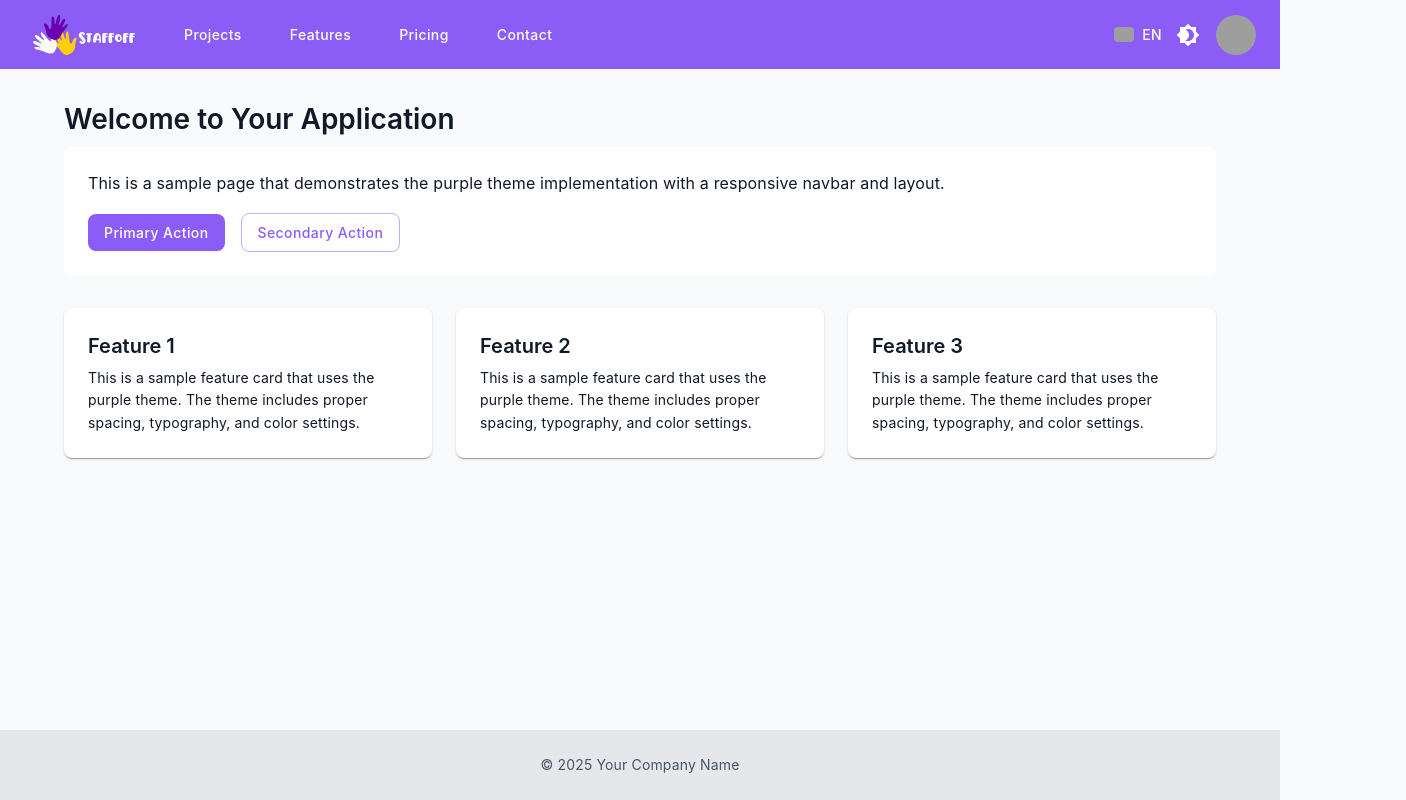
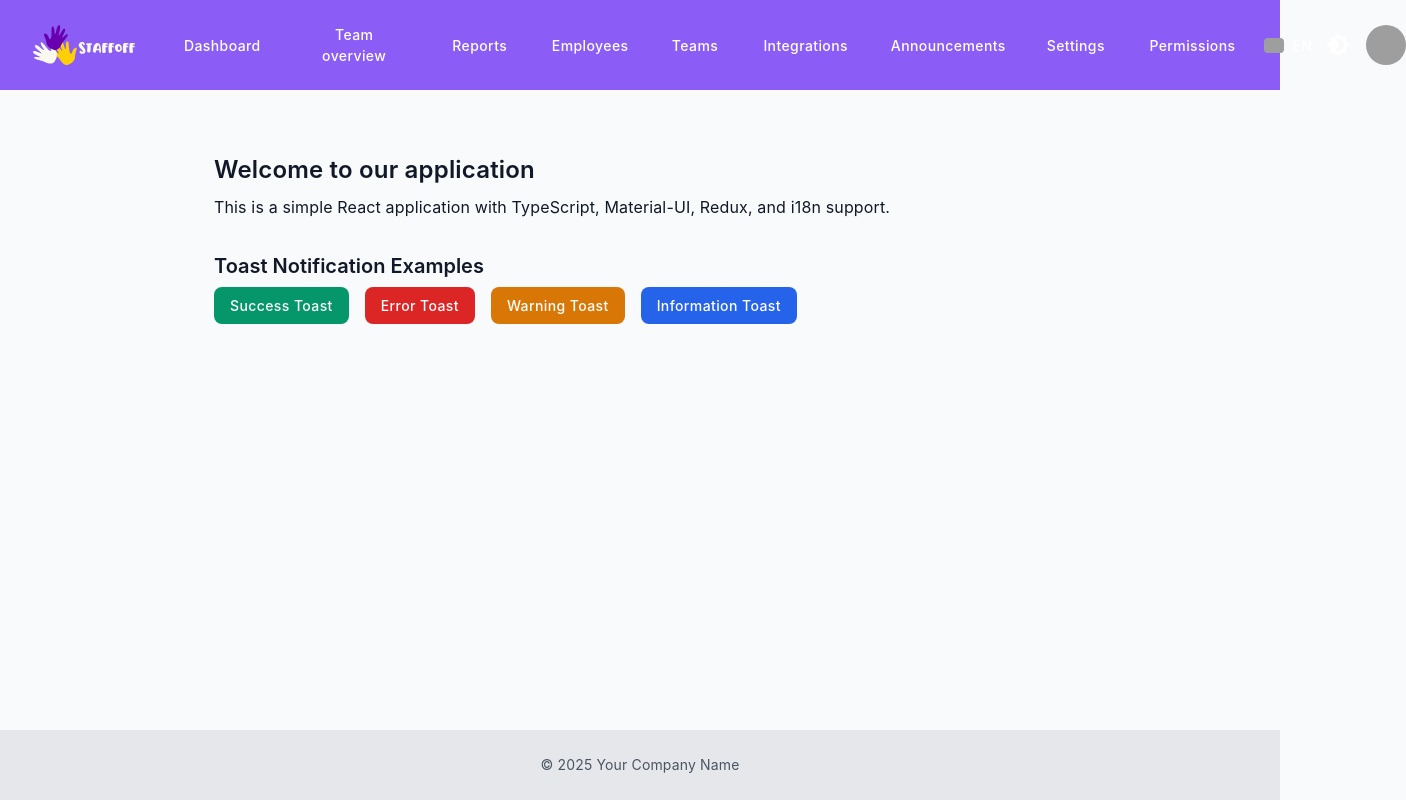
Before and after one commit to RollinSafary/staff-off, a React app: page / in a window 1280 px wide. Shown: the whole page, 1406 px wide, since content can reach past the window. Built offline with nearby package versions, Linux system fonts and the light colour scheme; grey boxes are pictures that could not be loaded.

Commit message:
Added fullCalendar

```diff
--- a/src/App.tsx
+++ b/src/App.tsx
@@ -1,66 +1,24 @@
-import React from 'react';
-import { ThemeProvider } from './theme/ThemeProvider';
-import { LanguageProvider } from './theme/LanguageContext';
-import Layout from './components/Layout';
-import { Typography, Button, Box, Paper, Grid, CssBaseline } from '@mui/material';
-import { useLanguage } from './theme/LanguageContext';
-import { getTranslation } from './mock/translations';
-import { ResponsiveProvider } from './theme/ResponsiveContext';
+import React from "react";
+import { ThemeProvider } from "./theme/ThemeProvider";
+import { LanguageProvider } from "./theme/LanguageContext";
+import Layout from "./components/Layout";
+import { CssBaseline } from "@mui/material";
+import { ResponsiveProvider } from "./theme/ResponsiveContext";
+import { Outlet } from "react-router-dom";
 
-// Translated content component
-const TranslatedContent = () => {
-  const { language } = useLanguage();
-
-  return (
-    <>
-      <Typography variant="h3" component="h1" gutterBottom>
-        {getTranslation('title', language)}
-      </Typography>
-
-      <Paper elevation={0} sx={{ p: 3, mb: 4 }}>
-        <Typography variant="body1" paragraph>
-          {getTranslation('description', language)}
-        </Typography>
-
-        <Box sx={{ mt: 2 }}>
-          <Button variant="contained" color="primary" sx={{ mr: 2 }}>
-            {getTranslation('primaryBtn', language)}
-          </Button>
-          <Button variant="outlined" color="primary">
-            {getTranslation('secondaryBtn', language)}
-          </Button>
-        </Box>
-      </Paper>
-
-      <Grid container spacing={3}>
-        {[1, 2, 3].map((item) => (
-          <Grid item xs={12} md={4} key={item}>
-            <Paper sx={{ p: 3, height: '100%' }}>
-              <Typography variant="h5" gutterBottom>
-                {getTranslation('feature', language)} {item}
-              </Typography>
-              <Typography variant="body2">{getTranslation('featureDesc', language)}</Typography>
-            </Paper>
-          </Grid>
-        ))}
-      </Grid>
-    </>
-  );
-};
-
-function App() {
+const App = () => {
   return (
     <ThemeProvider>
       <CssBaseline />
       <ResponsiveProvider>
         <LanguageProvider>
           <Layout>
-            <TranslatedContent />
+            <Outlet /> {/* Now the active page is rendered here */}
           </Layout>
         </LanguageProvider>
       </ResponsiveProvider>
     </ThemeProvider>
   );
-}
+};
 
 export default App;
--- /dev/null
+++ b/src/components/dashboard/components/Calendar.tsx
@@ -0,0 +1,28 @@
+import React from "react";
+import FullCalendar from "@fullcalendar/react";
+import dayGridPlugin from "@fullcalendar/daygrid";
+import timeGridPlugin from "@fullcalendar/timegrid";
+import listPlugin from "@fullcalendar/list";
+
+const DashboardPage: React.FC = () => {
+  return (
+    <div className="test">
+      <h3>Month overview</h3>
+      <FullCalendar
+        plugins={[dayGridPlugin, timeGridPlugin, listPlugin]}
+        initialView="dayGridMonth"
+        headerToolbar={{
+          left: "prev,today,next",
+          center: "title",
+          right: "dayGridMonth,timeGridWeek,timeGridDay,listMonth",
+        }}
+        events={[
+          { title: "Event 1", date: "2025-03-19" },
+          { title: "Event 2", date: "2025-03-29" },
+        ]}
+      />
+    </div>
+  );
+};
+
+export default DashboardPage;
--- /dev/null
+++ b/src/components/dashboard/index.tsx
@@ -0,0 +1,10 @@
+import Calendar from "./components/Calendar";
+import React from "react";
+
+export default function dashboard() {
+  return (
+    <div>
+      <Calendar />
+    </div>
+  );
+}
--- a/src/mock/navigation.ts
+++ b/src/mock/navigation.ts
@@ -1,23 +1,56 @@
-import { Language } from '../theme/LanguageContext';
+import { Language } from "../theme/LanguageContext";
 
 // Navigation items
-export const pages = ['Projects', 'Features', 'Pricing', 'Contact'];
-export const settings = ['Profile', 'Account', 'Dashboard', 'Logout'];
+export const pages = [
+  "Dashboard",
+  "Team overview",
+  "Reports",
+  "Employees",
+  "Teams",
+  "Integrations",
+  "Announcements",
+  "Settings",
+  "Permissions",
+];
+export const settings = [
+  "Company Profile",
+  "Billing",
+  "Balance",
+  "My account",
+  "Change password",
+  "Logout",
+];
 
 // Navigation translations
-export const getPageTranslation = (page: string, language: Language): string => {
-  if (language === 'en') return page;
+export const getPageTranslation = (
+  page: string,
+  language: Language
+): string => {
+  if (language === "en") return page;
 
   const ruTranslations: Record<string, string> = {
-    Home: 'Главная',
-    Projects: 'Проекты',
-    Features: 'Функции',
-    Pricing: 'Цены',
-    Contact: 'Контакты',
-    Profile: 'Профиль',
-    Account: 'Аккаунт',
-    Dashboard: 'Панель',
-    Logout: 'Выход',
+    Home: "Главная",
+    Dashboard: "Панель",
+    Projects: "Проекты",
+    Features: "Функции",
+    Pricing: "Цены",
+    Contact: "Контакты",
+    Profile: "Профиль",
+    Account: "Аккаунт",
+    Logout: "Выход",
+    "Team overview": "Обзор команды",
+    Reports: "Отчёты",
+    Employees: "Сотрудники",
+    Teams: "Команды",
+    Integrations: "Интеграции",
+    Announcements: "Объявления",
+    Settings: "Настройки",
+    Permissions: "Разрешения",
+    "Company Profile": "Профиль компании",
+    Billing: "Оплата",
+    Balance: "Баланс",
+    "My account": "Мой аккаунт",
+    "Change password": "Сменить пароль",
   };
 
   return ruTranslations[page] || page;
--- /dev/null
+++ b/src/pages/DashboardPage.tsx
@@ -0,0 +1,13 @@
+import React from "react";
+
+import Dashboard from "../components/dashboard/index";
+
+const DashboardPage: React.FC = () => {
+  return (
+    <div>
+      <Dashboard />
+    </div>
+  );
+};
+
+export default DashboardPage;
--- a/src/router.tsx
+++ b/src/router.tsx
@@ -1,23 +1,29 @@
-import { BrowserRouter, Routes, Route, Navigate } from 'react-router-dom';
-import App from './App';
-import { DEFAULT_LANGUAGE } from './constants/i18n';
+import { BrowserRouter, Routes, Route, Navigate } from "react-router-dom";
+import App from "./App"; // Весь layout с Navbar и Footer
+import DashboardPage from "./pages/DashboardPage";
+import TranslatedContent from "./App"; // Твой основной контент
+import { DEFAULT_LANGUAGE } from "./constants/i18n";
+import Home from "./pages/Home"; // Главная страница
 
-/**
- * Main router component that handles all application routes
- * with proper language path support.
- */
 const AppRouter = () => {
   return (
     <BrowserRouter>
       <Routes>
-        {/* Default route - redirects to the default language */}
-        <Route path="/" element={<App />} />
+        {/* Главный компонент с Layout (Navbar и Footer) */}
+        <Route path="/" element={<App />}>
+          {/* Главная страница */}
+          <Route index element={<Home />} />
 
-        {/* Language-specific routes */}
-        <Route path="/:lang/*" element={<App />} />
+          {/* Другие страницы */}
+          <Route path="dashboard" element={<DashboardPage />} />
+          <Route path="translated-content" element={<TranslatedContent />} />
 
-        {/* Fallback route */}
-        <Route path="*" element={<Navigate to={`/${DEFAULT_LANGUAGE}`} replace />} />
+          {/* Перенаправление для несуществующих маршрутов */}
+          <Route
+            path="*"
+            element={<Navigate to={`/${DEFAULT_LANGUAGE}`} replace />}
+          />
+        </Route>
       </Routes>
     </BrowserRouter>
   );
--- a/src/theme/ThemeProvider.tsx
+++ b/src/theme/ThemeProvider.tsx
@@ -1,9 +1,9 @@
-import React from 'react';
-import { ThemeProvider as MuiThemeProvider } from '@mui/material/styles';
-import { useSelector } from 'react-redux';
-import { RootState } from '../redux-store/store';
-import { darkTheme, lightTheme } from './index';
-import { CssBaseline, GlobalStyles } from '@mui/material';
+import React from "react";
+import { ThemeProvider as MuiThemeProvider } from "@mui/material/styles";
+import { useSelector } from "react-redux";
+import { RootState } from "../redux-store/store";
+import { darkTheme, lightTheme } from "./index";
+import { CssBaseline, GlobalStyles } from "@mui/material";
 
 interface ThemeProviderProps {
   children: React.ReactNode;
@@ -14,19 +14,20 @@ export const ThemeProvider: React.FC<ThemeProviderProps> = ({ children }) => {
   const themeMode = useSelector((state: RootState) => state.ui.themeMode);
 
   // Select the appropriate theme
-  const theme = themeMode === 'dark' ? darkTheme : lightTheme;
+  const theme = themeMode === "dark" ? darkTheme : lightTheme;
 
   // Add global styles to ensure transitions work properly
   const globalStyles = {
-    '*, *::before, *::after': {
+    "*, *::before, *::after": {
       transition:
-        'background-color 0.5s ease, color 0.5s ease, border-color 0.5s ease, box-shadow 0.5s ease !important',
+        "background-color 0.1s ease, color 0.1s ease, border-color 0.1s ease, box-shadow 0.1s ease !important",
     },
     // Make sure MUI components also transition properly
-    '.MuiPaper-root, .MuiAppBar-root, .MuiButton-root, .MuiIconButton-root, .MuiCard-root': {
-      transition:
-        'background-color 0.5s ease, color 0.5s ease, border-color 0.5s ease, box-shadow 0.5s ease !important',
-    },
+    ".MuiPaper-root, .MuiAppBar-root, .MuiButton-root, .MuiIconButton-root, .MuiCard-root":
+      {
+        transition:
+          "background-color 0.1s ease, color 0.1s ease, border-color 0.1s ease, box-shadow 0.1s ease !important",
+      },
   };
 
   return (
```
Also changed, not shown: package.json (+8 -1 lines), 1 other file (tests, documents, lock files or other folders).
